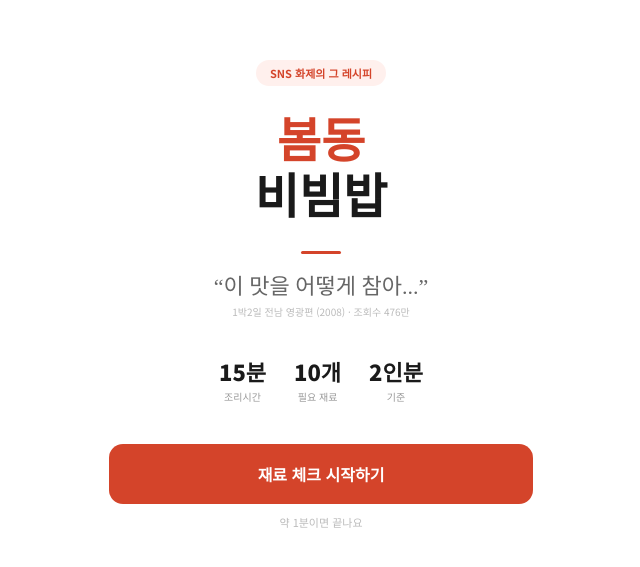
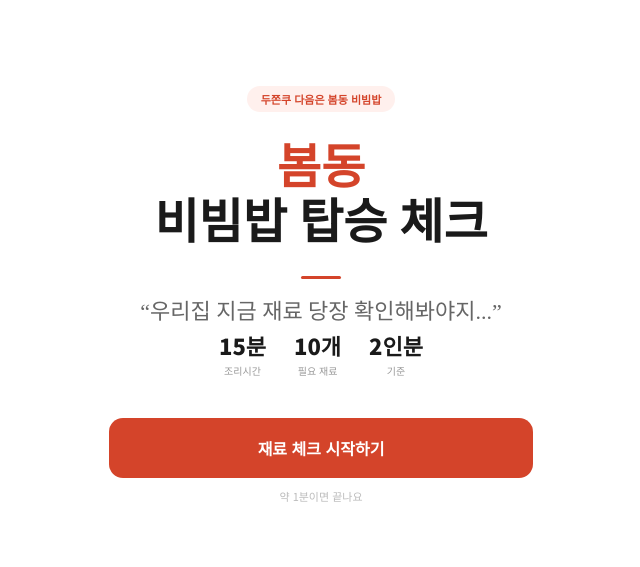
Before and after one commit to hsyj20170401-dotcom/bomdong-bibimbap, a Next.js app: page / in a window 1280 px wide. Shown: the part 105-672 px from the top of the page, without its empty margins (319-959 px from the left). Built offline with nearby package versions, Linux system fonts and the light colour scheme; a web font is replaced by a local one.

Commit message:
커버 페이지 문구 변경

```diff
--- a/components/CoverScreen.js
+++ b/components/CoverScreen.js
@@ -3,17 +3,36 @@
 export default function CoverScreen({ onStart }) {
   return (
     <div className="cover-screen">
-      <div className="cover-badge">SNS 화제의 그 레시피</div>
-      <h1 className="cover-title"><span className="accent">봄동</span><br />비빔밥</h1>
+      <div className="cover-badge">두쫀쿠 다음은 봄동 비빔밥</div>
+
+      <h1 className="cover-title">
+        <span className="accent">봄동</span>
+        <br />
+        비빔밥 탑승 체크
+      </h1>
+
       <div className="cover-divider" />
-      <p className="cover-meme-quote">&ldquo;이 맛을 어떻게 참아...&rdquo;</p>
-      <p className="cover-meme-src">1박2일 전남 영광편 (2008) · 조회수 476만</p>
+
+      <p className="cover-meme-quote">&ldquo;우리집 지금 재료 당장 확인해봐야지...&rdquo;</p>
+
       <div className="cover-stats">
-        <div className="cover-stat"><div className="cover-stat-num">15분</div><div className="cover-stat-label">조리시간</div></div>
-        <div className="cover-stat"><div className="cover-stat-num">10개</div><div className="cover-stat-label">필요 재료</div></div>
-        <div className="cover-stat"><div className="cover-stat-num">2인분</div><div className="cover-stat-label">기준</div></div>
+        <div className="cover-stat">
+          <div className="cover-stat-num">15분</div>
+          <div className="cover-stat-label">조리시간</div>
+        </div>
+        <div className="cover-stat">
+          <div className="cover-stat-num">10개</div>
+          <div className="cover-stat-label">필요 재료</div>
+        </div>
+        <div className="cover-stat">
+          <div className="cover-stat-num">2인분</div>
+          <div className="cover-stat-label">기준</div>
+        </div>
       </div>
-      <button className="cover-start-btn" onClick={onStart}>재료 체크 시작하기</button>
+
+      <button className="cover-start-btn" onClick={onStart}>
+        재료 체크 시작하기
+      </button>
       <p className="cover-time">약 1분이면 끝나요</p>
     </div>
   );
```
